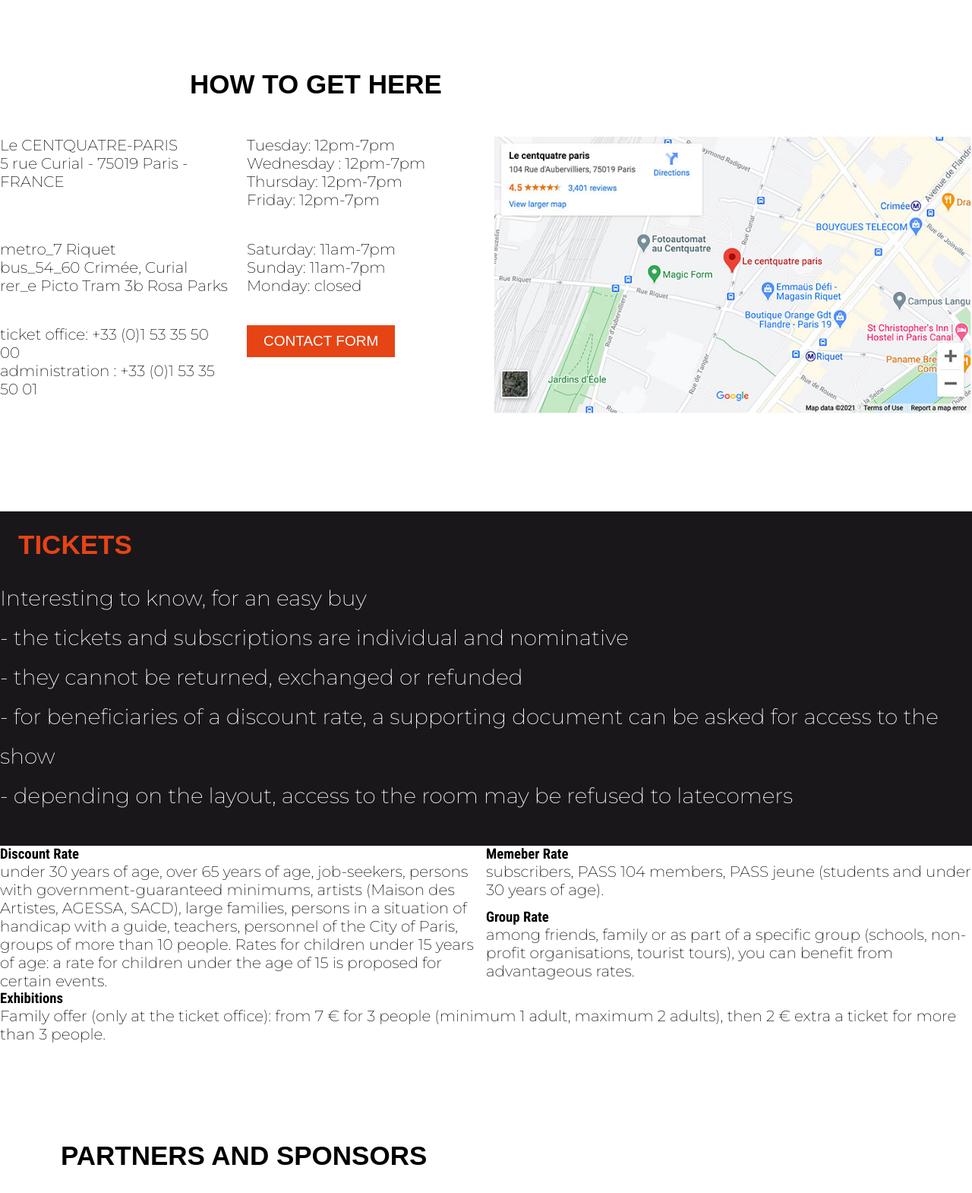
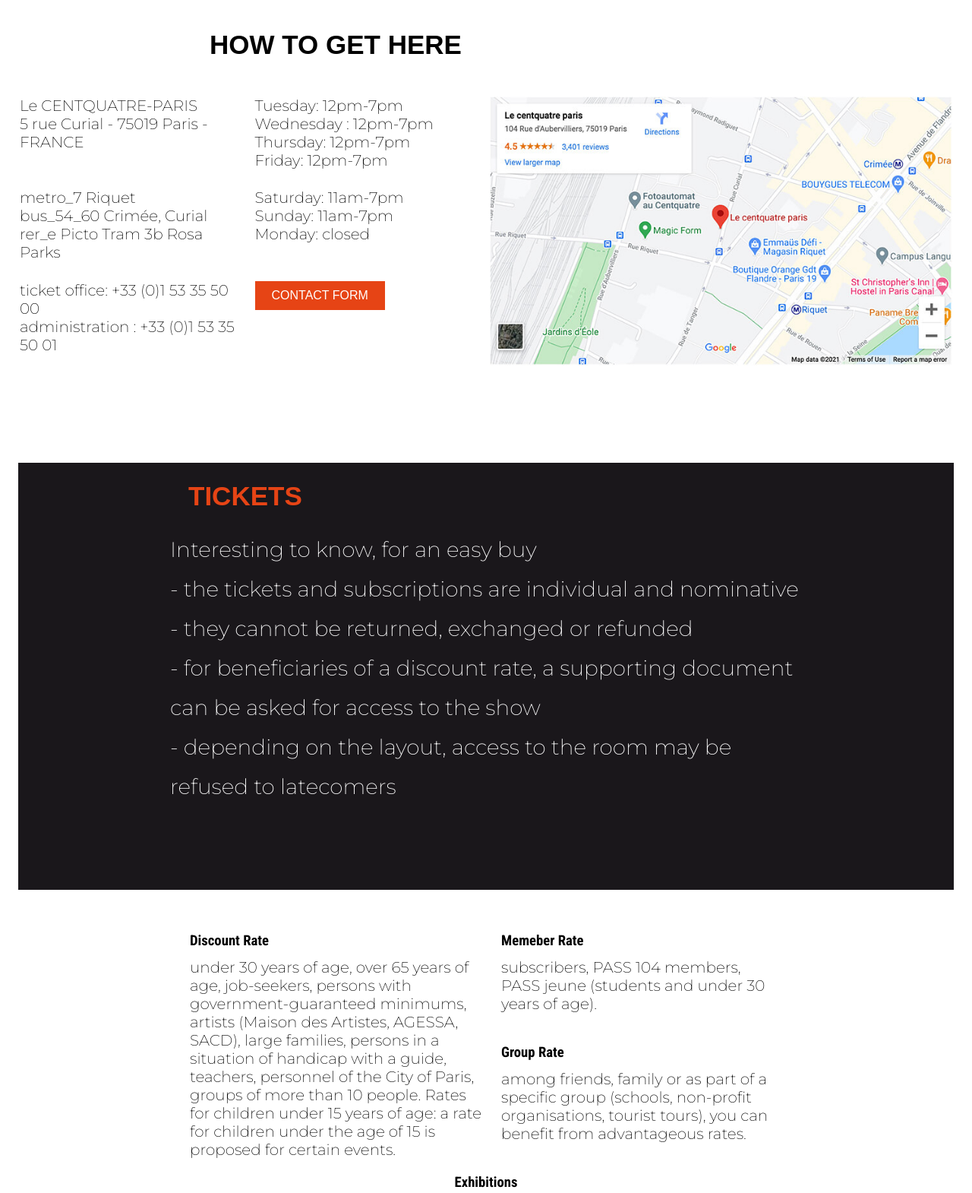
Before and after one commit to valyaangelkova/AngelkovaV_104, a website: page deploy/index.html in a window 1280 px wide. Shown: the part 2660-4230 px from the top of the page at 76% size. Drawn offline with Linux system fonts and the light colour scheme.

Commit message:
padding and margins

```diff
--- a/deploy/index.html
+++ b/deploy/index.html
@@ -332,6 +332,7 @@
 
                                          </section>
         <section id="tickets">
+                                                     <div>
 
                                                      <h1 class="title">TICKETS</h1>
 
@@ -352,7 +353,7 @@
                                                          <li> <button> Exhibitions</button></li>
                                                      </ul>
                                                  </aside>
-
+                                                 </div>
 
 
                                                  <section>
--- a/dev/scss/components/_buttons.scss
+++ b/dev/scss/components/_buttons.scss
@@ -5,7 +5,7 @@
     border-radius: 0;
     border: none;
     font-family: sans-serif;
-    font-size: rem-calc(19);
+    font-size: rem-calc(16);
     padding: 10px 22px;
     cursor: pointer;
     button:hover{
--- a/dev/scss/layout/_header.scss
+++ b/dev/scss/layout/_header.scss
@@ -183,6 +183,7 @@ header {
                 margin-left: auto;
                 cursor: pointer;
                 font-size: rem-calc(30);
+                color: $aperol;
             }
         }
 
--- a/dev/scss/sections/_howtogethere.scss
+++ b/dev/scss/sections/_howtogethere.scss
@@ -1,35 +1,5 @@
 // #howtogethere{
-//     >div{
 
-//     }
-//     display: grid;
-//     grid-template-columns: 24px auto 24px;
-//     grid-template-areas: ". how .";
-//     h1{
-//         grid-area: how;
-//         font: Roboto+Condensed;
-//         font-weight: 900;
-//         color: $onyx;
-//         text-align: left;
-
-
-//     }
-//     article{
-
-//         grid-area: how;
-//         font-family: 'Montserrat', sans-serif;
-//         font-size: rem-calc(14);
-//         font-weight: 200;
-//         @include md {
-//             font-size: rem-calc(20);
-
-//         }
-
-//     }
-//     aside{
-//        cursor: pointer;
-//     }
-// }
 #howtogethere{
   margin:80px 0px;
   @include md {
@@ -37,11 +7,11 @@
 
   }
   @include lg {
-    margin:112px 0px;
+    margin:112px 40px;
 
   }
   @include xl {
-    margin:128px 0px;
+    margin:128px 26px;
 
   }
     h1{
@@ -90,7 +60,7 @@
         " p3 p4 "
         " p5 p5 "
         " p6 .";
-        gap: 20px;
+        gap: 10px;
         @include md{
             grid-template-areas: " p1 p3 "
             " p2 p4 "
@@ -107,6 +77,7 @@
       #p1{
 
         grid-area:p1;
+
       }
       #p2{
         grid-area:p2;
@@ -126,6 +97,10 @@
       button{
         grid-area:p6;
 
+
+      }
+      button:hover{
+        color: $onyx;
       }
       a{
         grid-area:map;
--- a/dev/scss/sections/_nav.scss
+++ b/dev/scss/sections/_nav.scss
@@ -4,6 +4,7 @@
     background-color: $header;
     margin-top: 76px;
     width: 100%;
+
     @include md{
         margin-top: 126px;
     }
@@ -18,7 +19,7 @@
 
     >div {
         display: grid;
-    grid-template-columns: 16px auto 16px;
+    grid-template-columns: 20px auto 20px;
     grid-template-areas: ". header .";
         grid-area: header;
         display: flex;
--- a/dev/scss/sections/_partners.scss
+++ b/dev/scss/sections/_partners.scss
@@ -37,7 +37,7 @@
                 color: $onyx;
             }
         }
-        @include md{
+        @include lg{
             display: none;
         }
     }
--- a/dev/scss/sections/_season2021.scss
+++ b/dev/scss/sections/_season2021.scss
@@ -1,12 +1,10 @@
 // Season 2021//
 
 #season2021 {
-    // display: grid;
-    // grid-template-columns: 16px auto 16px;
-    // grid-template-areas: ". season .";
+
 
     >div {
-    //    grid-area: season;
+
 
 
         #calendar {
@@ -23,15 +21,12 @@
                 display: block;
                 padding: 32px 190px ;
 
-            //     display: grid;
-            //     // grid-template-columns:repeat(7, 1fr);
-            //     // grid-template-areas: "1 2 3 4 5 6 7 ";
-            //     // grid-template-rows: 5
+
             }
 
             h1 {
                 text-align: center;
-                // border: orangered 1px solid;
+
                 font-family: sans-serif;
                 font-size: rem-calc(60);
                 font-weight:700;
@@ -65,62 +60,14 @@
   margin-bottom: 28px;
 }
 
-            // ul {
-
-            //     display: grid;
-            //     grid-template-columns: repeat(7, 1fr);
-            //     grid-template-areas: "1 2 3 4 5 6 7 "
-            //     "1 2 3 4 5 6 7 "
-            //     "1 2 3 4 5 6 7 "
-            //     "1 2 3 4 5 6 7 "
-            //     "1 2 3 4 5 6 7 ";
-
-            //     grid-template-rows: 5;
-            //     // h6{
-            //     //     font-family: Montserrat, sans-serif;
-            //     //     font-weight: 300;
-            //     //     font-size: rem-calc(20)
-
-            //     // }
-            //     // #monday{
-            //     //     grid-area:1;
-
-            //     // }
-            //     // #tuesday{
-            //     //     grid-area:2;
-
-            //     // }
-            //     // #wednesday{
-            //     //     grid-area:3;
-
-            //     // }
-            //     // #thursday{
-            //     //     grid-area:4;
-
-            //     // }
-            //     // #friday{
-            //     //     grid-area:5;
-
-            //     // }
-            //     // #saturday{
-            //     //     grid-area:6;
-
-            //     // }
-            //     // #sunday{
-            //     //     grid-area:7;
-
-            //     // }
 
 
 
 
 
 
-            //     // li {
-            //     //     display: flex;
-            //     //     justify-content: center;
-            //     // }
-            // }
+
+
 
         }
 
@@ -138,13 +85,15 @@
                 justify-content: center;
                 padding: 28px 94px;
             }
+            button:hover{
+                color: $onyx;
+            }
             h1 {
                 padding:32px 24px;
                 display: inline-block;
                 text-align: left;
                 font-family: 'Roboto Condensed', sans-serif;
-                // margin: 32px 20px;
-                // font-weight: 700;
+
                 color: white;
                 @include md {
                     padding: 32px 80px
@@ -153,7 +102,7 @@
                     color: $onyx;
                     padding:56px 42px;
                 }
-                // font-size: rem-calc(28);
+
             }
             #title_{
                 @include lg{
@@ -210,9 +159,7 @@
 
             }
 
-            // button{
-            //     display:inline;
-            // }
+
             #psdvm {
                 display: none;
 
@@ -242,9 +189,7 @@
                         color:white;
                     }
 
-                    // grid-template-columns: repeat(5 1fr);
-                    // grid-template-areas:
-                    // "p s d v m";
+
 
                 }
 
@@ -413,12 +358,13 @@ grid-template-areas: " a1 image1 a2";
                     background-position: center;
                     background-size: cover;
                     width: 100%;
-                    // height: 258px;
+
+                    height: 258px;
 
                 }
 
                 @include lg {
-                    // display: none;
+                    display: none;
 
                 }
             }
--- a/dev/scss/sections/_tickets.scss
+++ b/dev/scss/sections/_tickets.scss
@@ -1,127 +1,125 @@
 // Tickets
 
-#tickets{
+#tickets {
+	>div {
 		background-color: $onyx;
-
-    h1{
+		@include md {
+			padding: 0 78px 76px;
+		}
+		@include lg {
+			margin-left: 24px;
+			margin-right: 24px;
+		}
+		@include xl {
+			padding: 0 200px 70px;
+		}
+	}
+	h1 {
 		color: $aperol;
-        padding:24px;
-
+		padding: 24px;
 	}
-
-    article{
-
+	article {
 		display: none;
-        @include md{
-            display:block;
+		@include md {
 			color: white;
-        font-family: Montserrat, sans-serif ;
+			display: block;
+			font-family: Montserrat, sans-serif;
+			font-size: rem-calc(19);
 			font-weight: 200;
+		}
+		@include lg {
+			font-size: rem-calc(28);
+		}
+		@include xl {
+			line-height: 52px;
+		}
+	}
+	aside {
+		margin-bottom: 40px;
+		text-align: center;
+		ul {
+			gap: 28px;
+			button {
+				background-color: transparent;
+				border: 3px solid $aperol;
+				color: white;
+				cursor: pointer;
+				font-family: sans-serif;
+				font-size: rem-calc(20);
+				font-weight: 900;
+				height: 54px;
+				margin: 14px 0;
+				width: 170px;
+			}
+			button:hover {
+				background-color: $aperol;
+			}
+			@include md {
+				display: none;
+			}
+		}
+	}
+	section {
+		background-color: white;
+		display: none;
+		margin-top: 40px;
+		padding: 0 78px;
+		p {
+			font-family: 'Montserrat', sans-serif;
+			font-size: rem-calc(16);
+			font-weight: 200;
+			margin-top: 12px;
+			@include lg {
 				font-size: rem-calc(19);
 			}
+			@include xl {
+				font-size: rem-calc(20);
+			}
+		}
+		h1 {
+			font-family: 'Roboto condensed', sans-serif;
+			font-size: rem-calc(25);
+			margin-bottom: 12px;
+			@include lg {
+				margin-bottom: 40px;
+			}
+		}
+		@include md {
+			background-color: white;
+			display: grid;
+			font-weight: 900;
+			gap: 20px;
+			grid-template-areas: "t1 t1"
+                "t2 t3"
+                "t4 t4";
+			grid-template-columns: 50% auto;
+		}
+		@include lg {
+			grid-template-areas: "t1 t2"
+                "t1 t3"
+                "t4 t4";
+			margin-top: 50px;
+			padding: 0 24px;
+		}
+		@include xl {
+			margin-top: 56px;
+			padding: 0 250px;
+		}
+		#discount {
+			grid-area: t1;
+		}
+		#member {
+			grid-area: t2;
+		}
+		#group {
+			grid-area: t3;
+		}
+		#exhibitions {
+			grid-area: t4;
             @include lg{
-
-            font-size: rem-calc(28);
-
-        }
-
-        @include xl{
-
-            line-height: 52px;
-
-        }
-
-    }
-    aside{
-
-        margin-bottom: 40px;
                 text-align: center;
-        ul{
-
-            gap: 28px;
-            button{
-                border: 3px solid $aperol;
-                color: white;
-                font-family: sans-serif;
-                font-weight: 900;
-                font-size: rem-calc(20);
-                background-color: transparent;
-                height: 54px;
-                width: 170px;
-                margin:14px 0;
-                cursor: pointer;
-
-
-
-
-                }
-                button:hover {
-
-                    background-color: $aperol;
-                }
-                @include md{
-                    display:none;
-
             }
 
 		}
 	}
-
-
-
-    section{
-        p{
-
-
-        font-family: 'Montserrat', sans-serif;
-        font-size: rem-calc(16);
-        font-weight: 200;
-        @include lg{
-            font-size: rem-calc(19);
-
-
 }
-        @include xl{
-            font-size: rem-calc(20);
-
-
-        }
-    }
-    h1{
-        font-family: 'Roboto condensed', sans-serif;
-        font-size: rem-calc(25);
-        font-weight: 900;
-
-    }
-        display: none;
-        @include md{
-            display: grid;
-            background-color: white;
-           grid-template-columns: 50% auto;
-           grid-template-areas: "t1 t1"
-           "t2 t3"
-           "t4 t4";
-
-        }
-        @include lg{
-            grid-template-areas: "t1 t2"
-           "t1 t3"
-           "t4 t4";
-
-        }
-       #discount{
-           grid-area: t1;
-
-           }
-           #member{
-            grid-area: t2;
-           }
-           #group{
-            grid-area: t3;
-           }
-           #exhibitions{
-            grid-area: t4;
-           }
-       }
-
-    }
--- a/dev/scss/sections/_whoweare.scss
+++ b/dev/scss/sections/_whoweare.scss
@@ -99,4 +99,7 @@ button{
     font-size: rem-calc(19);
     padding: 10px 22px;
 }
+button:hover{
+    color:$onyx;
 }
+}
```
Also changed, not shown: deploy/css/styles.css, 1 other file. Lines whose indentation alone changed are shown as unchanged.
